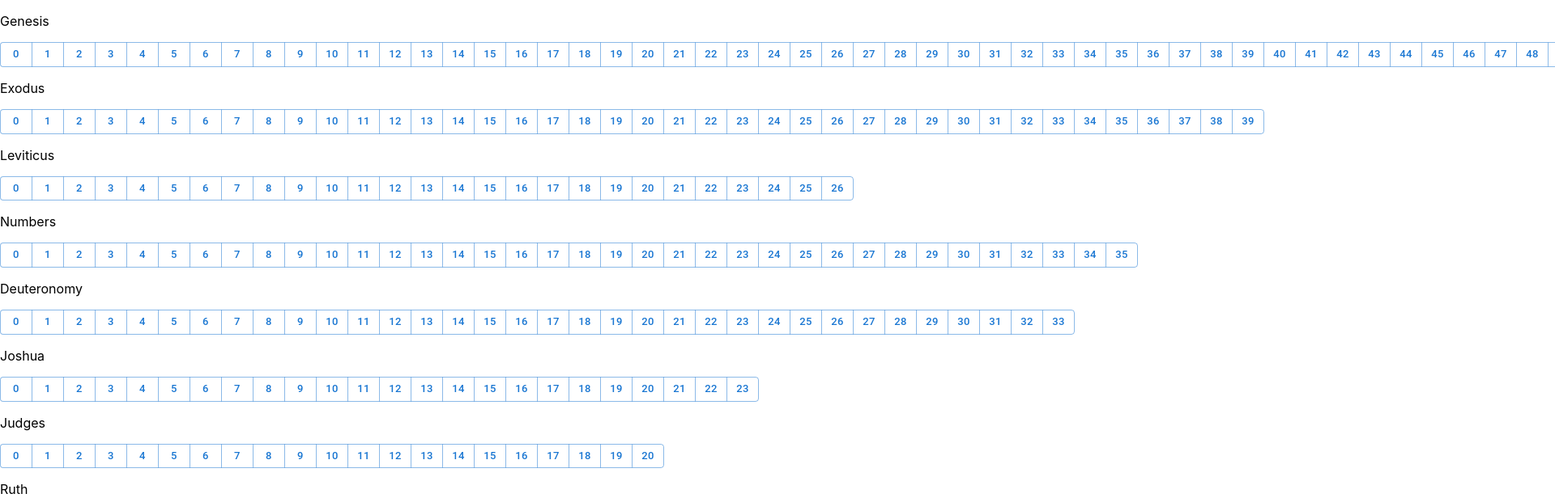
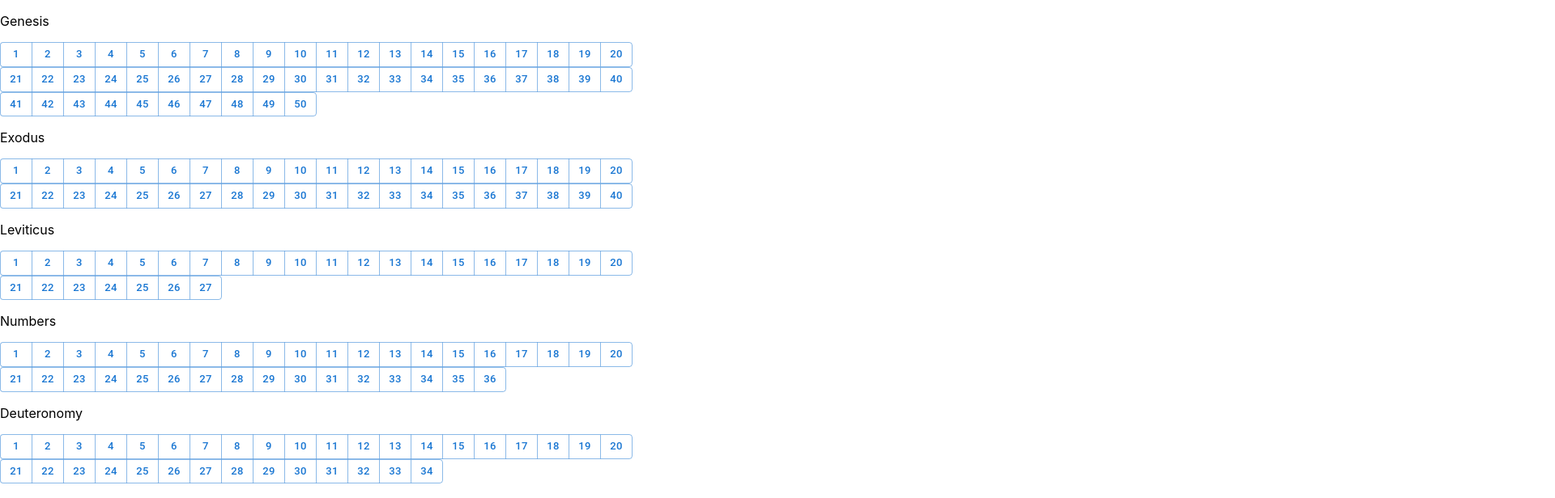
Before and after one commit to florencetsang/word-to-victory, a React (Create React App) app in the folder frontend/: page / in a window 1280 px wide. Shown: the top 616 px of the page at 81% size, 1920 px wide, since content can reach past the window. Built offline with nearby package versions, Linux system fonts and the light colour scheme.

Commit message:
20 chapters in a line.

```diff
--- a/frontend/src/Dashboard.js
+++ b/frontend/src/Dashboard.js
@@ -11,11 +11,20 @@ function Dashboard() {
           <div>
             <p>{book.name}</p>
             {/*<p>{book.numChapters}</p>*/}
-            <ButtonGroup size="small">
-            {book.numChapters && Array.from({ length: book.numChapters }, (_, i) =>
-                <Button key={i}>{i}</Button>
+            {book.numChapters && Array.from({ length: Math.ceil(book.numChapters / 20) }, (_, i_20) =>
+                <div>
+                  <ButtonGroup size="small">
+                    {book.numChapters && Array.from({ length: Math.min(20,book.numChapters-i_20*20) }, (_, i) =>
+                        <Button key={i+1+i_20*20}>{i+1+i_20*20}</Button>
+                    )}
+                  </ButtonGroup>
+                </div>
             )}
-            </ButtonGroup>
+            {/*<ButtonGroup size="small">*/}
+            {/*{book.numChapters && Array.from({ length: book.numChapters }, (_, i) =>*/}
+            {/*    <Button key={i}>{i}</Button>*/}
+            {/*)}*/}
+            {/*</ButtonGroup>*/}
           </div>
       )}
 
```
